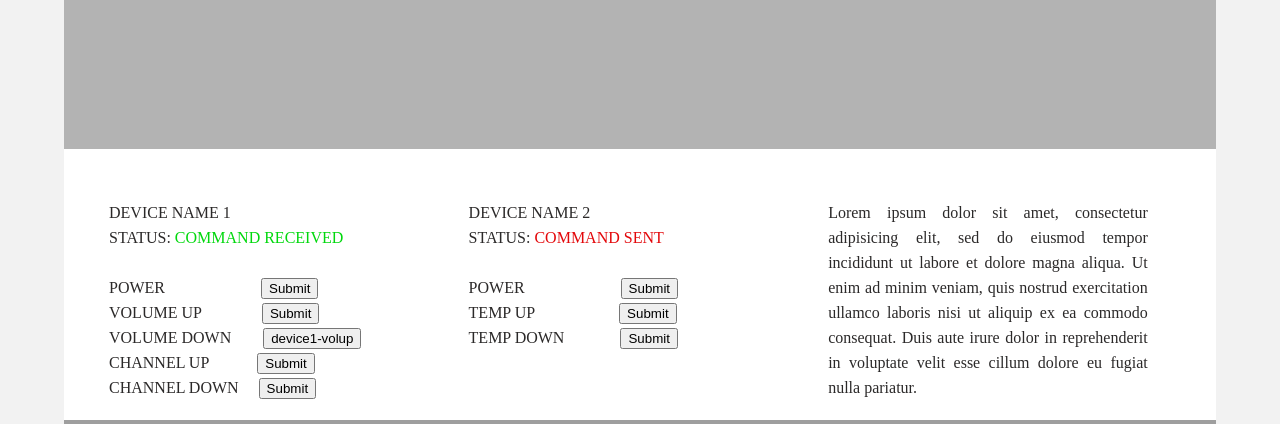
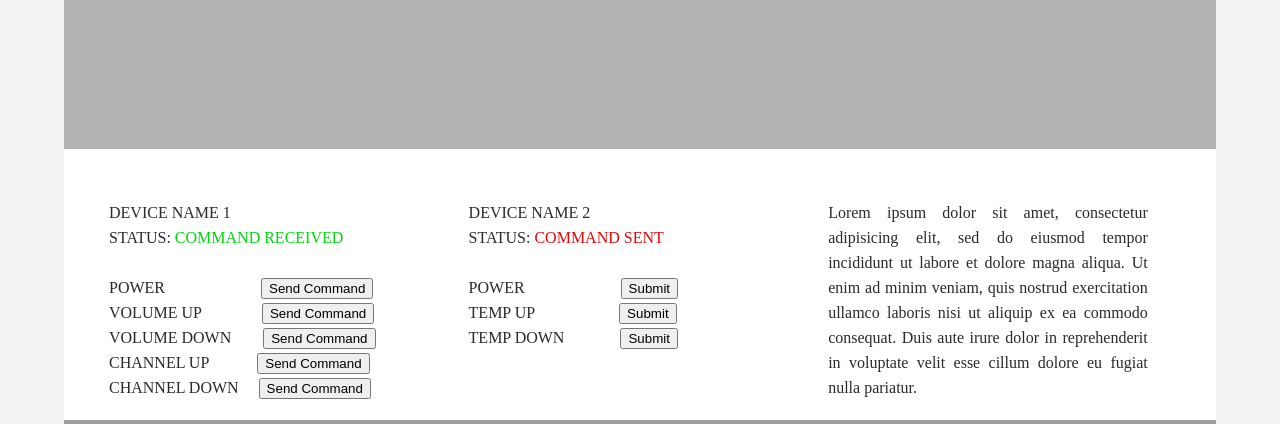
Before and after one commit to hancheyn/CIS350_Project, a PHP site: page / in a window 1280 px wide. Shown: the part 301-725 px from the top of the page. Run offline with PHP 8.4, Linux system fonts and the light colour scheme; grey boxes are pictures that could not be loaded.

Commit message:
got all submit buttons functioning for Device 1

```diff
--- a/html/connectDB.php
+++ b/html/connectDB.php
@@ -8,9 +8,9 @@
     $password = "$8QVe#m&P#";
 
 
-$db = mysqli_connect($servername, $username, $password, $dbname);
+$MySQLConnection = mysqli_connect($servername, $username, $password, $dbname);
 
-if(!$db)
+if(!$MySQLConnection)
 {
     die("Connection failed: " . mysqli_connect_error());
 }
--- a/html/index.php
+++ b/html/index.php
@@ -56,20 +56,20 @@ include_once('esp-database.php');
 	<br>
 	<br>
 	POWER&nbsp; &nbsp; &nbsp; &nbsp; &nbsp; &nbsp; &nbsp; &nbsp; &nbsp; &nbsp; &nbsp; &nbsp;
-		<input type="button" name="device1-power" id="device1-power" value="Submit">
+		<input type="submit" name="device1-power" id="device1-power" value="Send Command">
 	<br>
 	VOLUME UP&nbsp; &nbsp; &nbsp; &nbsp; &nbsp; &nbsp; &nbsp;&nbsp;
-		<input type="button" name="device1-volup" id="device1-volup" value="Submit">
+		<input type="submit" name="device1-volup" id="device1-volup" value="Send Command">
     <br>
    <!-- test submit voldown -->
 	VOLUME DOWN&nbsp; &nbsp; &nbsp; &nbsp;
-		<input type="submit" name="device1-voldown" id="device1-voldown" value="device1-volup">
+		<input type="submit" name="device1-voldown" id="device1-voldown" value="Send Command">
 	<br>
 	CHANNEL UP&nbsp; &nbsp; &nbsp; &nbsp; &nbsp; &nbsp;
-		<input type="button" name="device1-chup" id="device1-chup" value="Submit">
+		<input type="submit" name="device1-chup" id="device1-chup" value="Send Command">
 	<br>
 	CHANNEL DOWN&nbsp; &nbsp;&nbsp;
-		<input type="button" name="device1-chdown" id="device1-chdown" value="Submit">
+		<input type="submit" name="device1-chdown" id="device1-chdown" value="Send Command">
     </p>
 	</form>
     <form id="form-device2" name="form-device2" method="post">
```
Also changed, not shown: html/update.php (+28 -7 lines).
